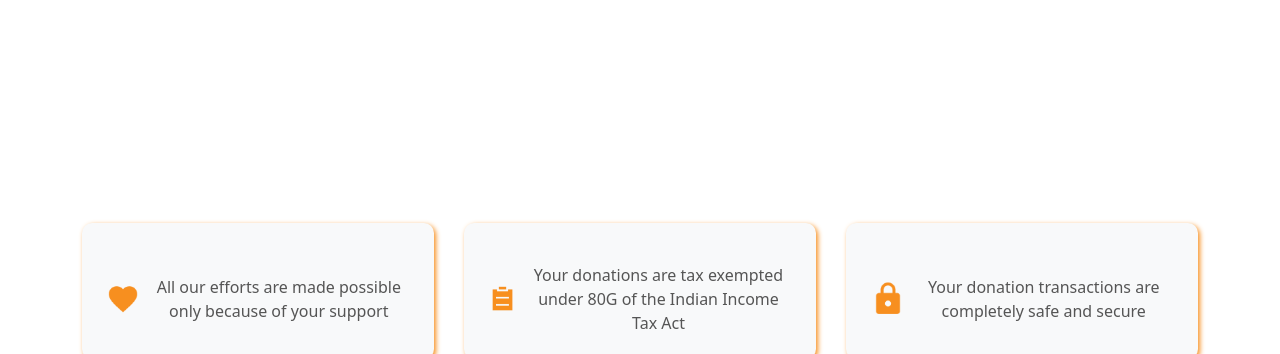
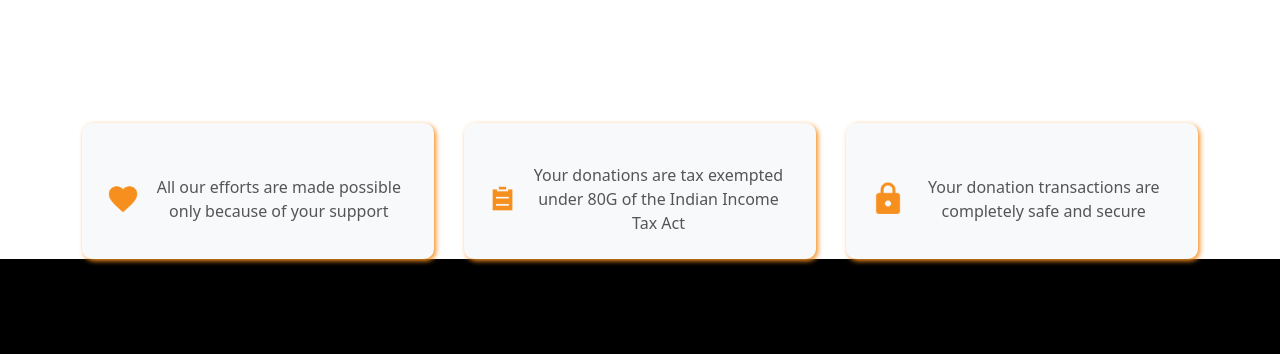
Before and after one commit to ghosh-web/homepage-donation, a plain HTML site: page index.html in a window 1280 px wide. Shown: the part 8390-8744 px from the top of the page. Drawn offline with nearby package versions, Linux system fonts and the light colour scheme; a web font is replaced by a local one.

Commit message:
Your commit message

```diff
--- a/index.html
+++ b/index.html
@@ -1111,7 +1111,7 @@
 
 
 <!-- homepage-section start -->
-<section class="homepage-small-card section_padding">
+<section class="homepage-small-card ">
 <div class="container ">
             <div class="row card-row ">
 
```
